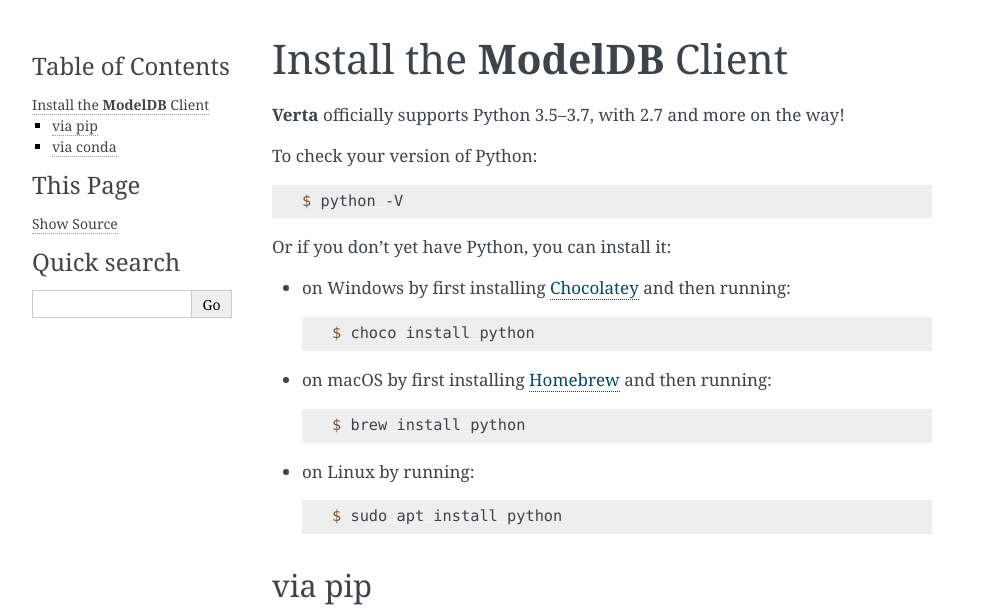
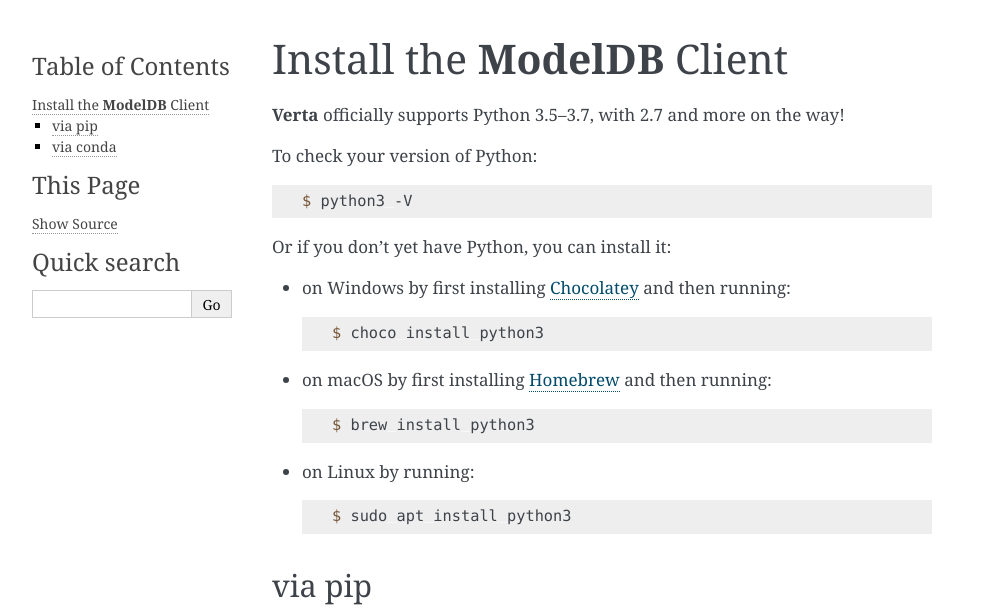
Before and after one commit to verta-service-account/modeldb-client, a Sphinx documentation site: the page built from verta/docs/guides/client.rst, in a window 1280 px wide and 1171 px high. Shown: the top 611 px of the window, without its empty margins (148-1141 px from the left). Built offline with Sphinx 7.4.7, drawn with Linux system fonts in a browser that asks for light colours.

Commit message:
Fix Python3 installation guide

```diff
--- a/verta/docs/guides/client.rst
+++ b/verta/docs/guides/client.rst
@@ -7,7 +7,7 @@
 
 .. code-block:: console
 
-    $ python -V
+    $ python3 -V
 
 Or if you don't yet have Python, you can install it:
 
@@ -15,19 +15,19 @@
 
   .. code-block:: console
 
-      $ choco install python
+      $ choco install python3
 
 - on macOS by first installing `Homebrew <https://brew.sh/>`_ and then running:
 
   .. code-block:: console
 
-      $ brew install python
+      $ brew install python3
 
 - on Linux by running:
 
   .. code-block:: console
 
-      $ sudo apt install python
+      $ sudo apt install python3
 
 
 via pip
```
